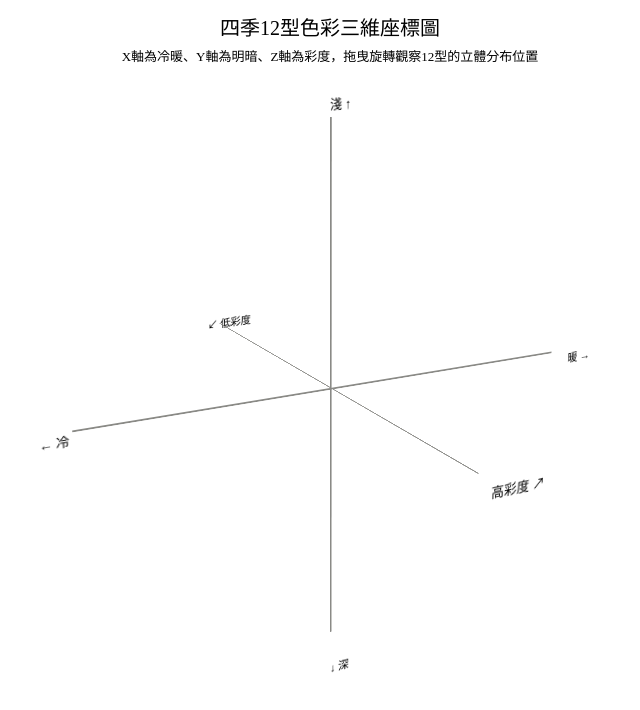
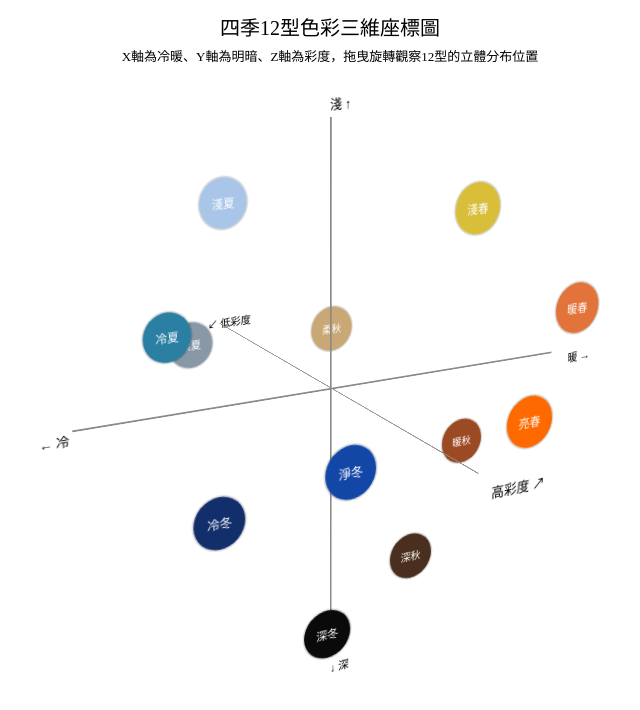
Before and after one commit to yves2893-bit/Color-Season-Analysis, a plain HTML site: page index.html in a window 1280 px wide. Shown: the whole page, without its empty margins (310-950 px from the left). Drawn offline with Linux system fonts and the light colour scheme.

Commit message:
Update index.html

```diff
--- a/index.html
+++ b/index.html
@@ -81,6 +81,19 @@
   place(document.getElementById('labelZpos'), 0, 0, 108);
   place(document.getElementById('labelZneg'), 0, 0, -112);
 
+types.forEach(function(t) {
+    var node = document.createElement('div');
+    node.className = 'node3d';
+    node.style.background = t.color;
+    node.innerHTML = '<span>' + t.cn + '</span>';
+    node.title = t.cn + ' ' + t.en;
+    place(node, t.x, t.y, t.z);
+    node.addEventListener('click', function(e) {
+      e.stopPropagation();
+      sendPrompt(t.cn + ' ' + t.en + ' 在三維色彩空間中的位置說明其冷暖、明暗、彩度數值，請詳細解釋');
+    });
+    world.appendChild(node);
+  });
 
   var rotX = -18, rotY = 28;
   var dragging = false, lastX = 0, lastY = 0;
```
